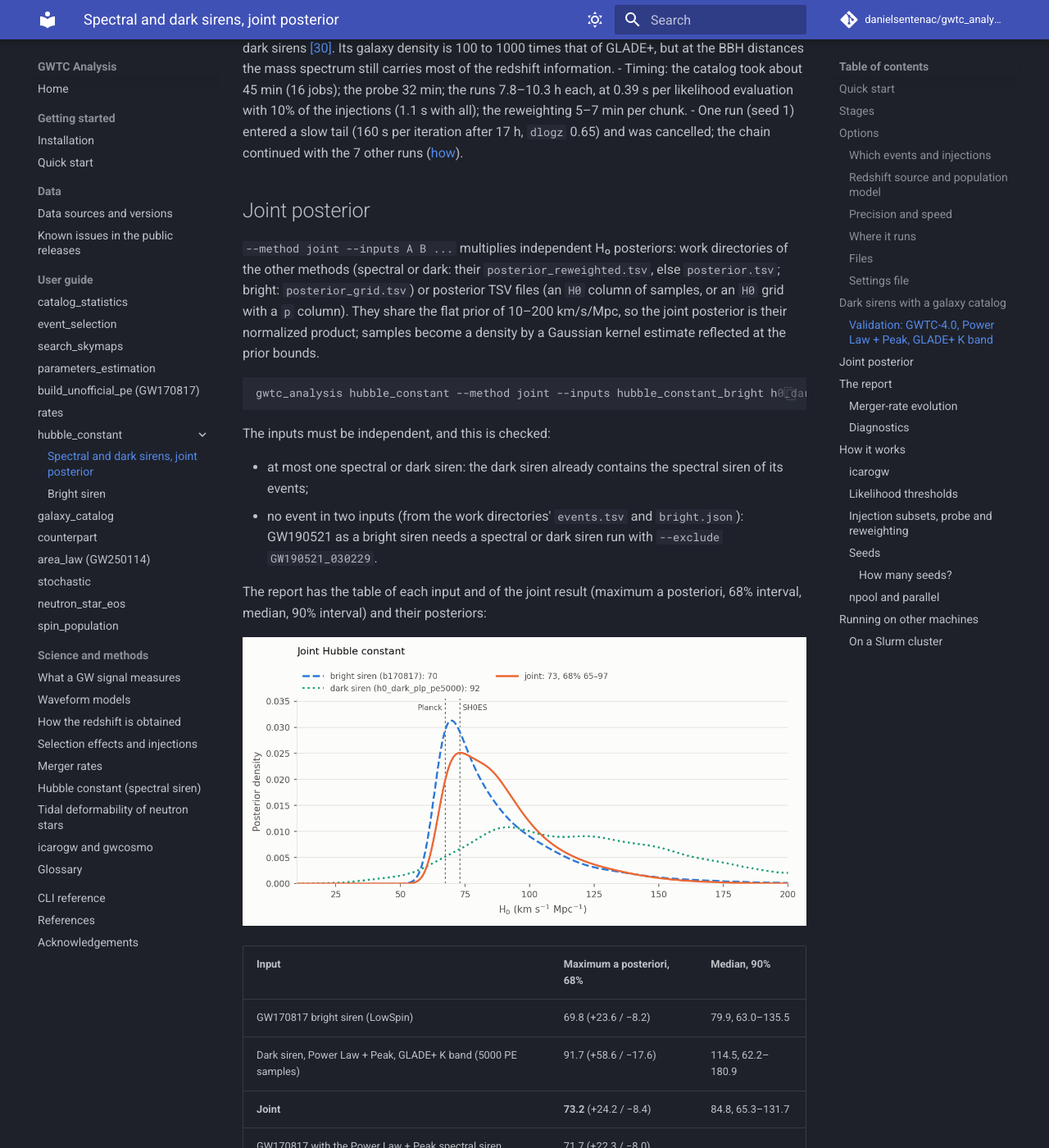
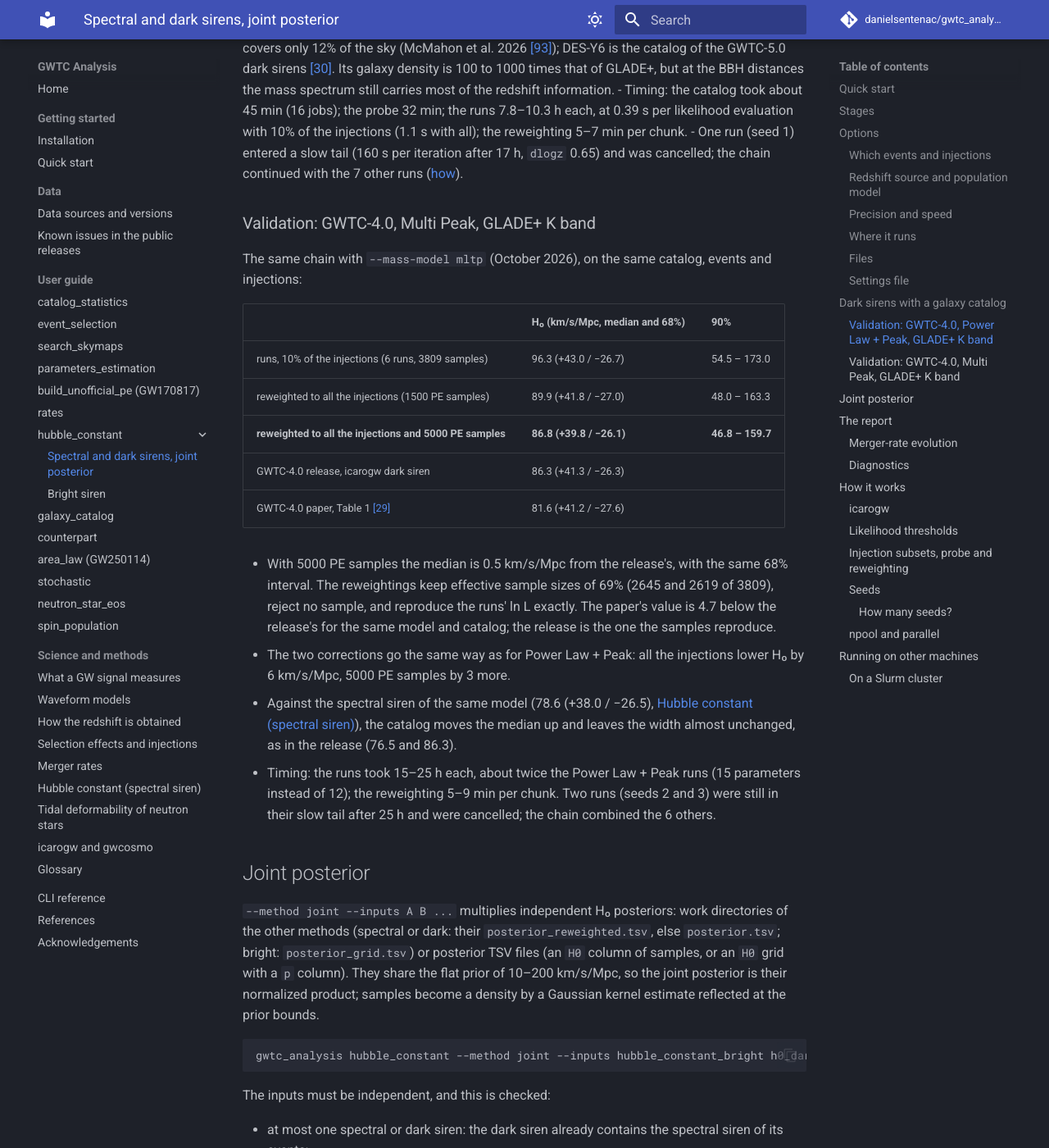
Before and after one commit to danielsentenac/gwtc_analysis, an MkDocs documentation site: the page built from docs/modes/hubble-constant.md, in a window 1280 px wide and 1400 px high, scrolled down 9945 px. Shown: the whole window at 82% size. Built offline with MkDocs 1.6.1 and Material for MkDocs 9.7.7, drawn with Linux system fonts in a browser that asks for light colours; comment, search, counter and statistics services are not loaded; some of the changed text lies outside the part shown.

Commit message:
docs: GWTC-4.0 Multi Peak dark siren validation, joint with GW170817
hubble_constant --method dark --mass-model mltp with GLADE+ K band, 137 BBH,
6 runs reweighted to all the injections and 5000 PE samples: H0 = 86.8
(+39.8 / -26.1) against 86.3 (+41.3 / -26.3) in the GWTC-4.0 release.
With GW170817 (--method joint): median 77.5 (+18.7 / -10.0) against 75.4 in
the paper; the PLP joint median is 2.3 above the paper's too.

Co-Authored-By: Claude Opus 5.5 <noreply@anthropic.com>

```diff
--- a/docs/modes/hubble-constant.md
+++ b/docs/modes/hubble-constant.md
@@ -26,7 +26,8 @@ three choices:
 
 The defaults reproduce the GWTC-4.0 cosmology paper [\[29\]](../references.md#ref-29): spectral siren
 105.8 (+44.7 / −33.2) km/s/Mpc against the published 105.5 (+46.4 / −35.8) for PLP; dark siren with GLADE+
-114.6 (+41.5 / −33.8) against 115.4 (+40.1 / −33.8), with 5000 PE samples per event ([validation](#validation-gwtc-40-power-law-peak-glade-k-band)).
+114.6 (+41.5 / −33.8) against 115.4 (+40.1 / −33.8), with 5000 PE samples per event ([validation](#validation-gwtc-40-power-law-peak-glade-k-band));
+with Multi Peak, 86.8 (+39.8 / −26.1) against 86.3 (+41.3 / −26.3) ([validation](#validation-gwtc-40-multi-peak-glade-k-band)).
 
 ## Quick start
 
@@ -294,6 +295,31 @@ points, 8 CPUs each, 1500 PE samples per event), reweighted to all the injection
 - One run (seed 1) entered a slow tail (160 s per iteration after 17 h, `dlogz` 0.65) and was cancelled; the chain
   continued with the 7 other runs ([how](#on-a-slurm-cluster)).
 
+### Validation: GWTC-4.0, Multi Peak, GLADE+ K band
+
+The same chain with `--mass-model mltp` (October 2026), on the same catalog, events and injections:
+
+| | H₀ (km/s/Mpc, median and 68%) | 90% |
+|---|---|---|
+| runs, 10% of the injections (6 runs, 3809 samples) | 96.3 (+43.0 / −26.7) | 54.5 – 173.0 |
+| reweighted to all the injections (1500 PE samples) | 89.9 (+41.8 / −27.0) | 48.0 – 163.3 |
+| **reweighted to all the injections and 5000 PE samples** | **86.8 (+39.8 / −26.1)** | **46.8 – 159.7** |
+| GWTC-4.0 release, icarogw dark siren | 86.3 (+41.3 / −26.3) | |
+| GWTC-4.0 paper, Table 1 [\[29\]](../references.md#ref-29) | 81.6 (+41.2 / −27.6) | |
+
+- With 5000 PE samples the median is 0.5 km/s/Mpc from the release's, with the same 68% interval. The
+  reweightings keep effective sample sizes of 69% (2645 and 2619 of 3809), reject no sample, and reproduce the
+  runs' ln L exactly. The paper's value is 4.7 below the release's for the same model and catalog; the release
+  is the one the samples reproduce.
+- The two corrections go the same way as for Power Law + Peak: all the injections lower H₀ by 6 km/s/Mpc, 5000 PE
+  samples by 3 more.
+- Against the spectral siren of the same model (78.6 (+38.0 / −26.5), [Hubble constant (spectral
+  siren)](../science/spectral-siren.md)), the catalog moves the median up and leaves the width almost unchanged,
+  as in the release (76.5 and 86.3).
+- Timing: the runs took 15–25 h each, about twice the Power Law + Peak runs (15 parameters instead of 12); the
+  reweighting 5–9 min per chunk. Two runs (seeds 2 and 3) were still in their slow tail after 25 h and were
+  cancelled; the chain combined the 6 others.
+
 ## Joint posterior
 
 `--method joint --inputs A B ...` multiplies independent H₀ posteriors: work directories of the other methods
@@ -324,6 +350,15 @@ interval) and their posteriors:
 | **Joint** | **73.2** (+24.2 / −8.4) | 84.8, 65.3–131.7 |
 | GW170817 with the Power Law + Peak spectral siren instead | 71.7 (+22.3 / −8.0) | |
 | GW170817 with the jet viewing angle (20 ± 3°) × the dark siren | 69.2 (+4.6 / −4.4) | 69.4, 62.2–77.1 |
+| Dark siren, Multi Peak, GLADE+ K band (5000 PE samples) | 75.5 (+38.6 / −24.8) | 87.3, 45.1–160.2 |
+| **GW170817 × the Multi Peak dark siren** | **70.6** (+17.3 / −7.5) | 77.5, 63.2–113.0 |
+
+**Against the paper.** Table 1 of [\[29\]](../references.md#ref-29) quotes medians: GW170817 with the dark siren
+gives 75.4 (+16.6 / −10.0) for Multi Peak and 82.5 for Power Law + Peak. The medians here are 77.5 (+18.7 / −10.0)
+and 84.8 (+23.7 / −14.2): about 2 km/s/Mpc above the paper for both models, although the dark sirens themselves
+match the release. An offset common to both models more likely comes from the GW170817 input (here the GWTC-1
+low-spin samples and the NGC 4993 velocities of the [bright siren](hubble-constant-bright.md)) than from the dark
+siren; this has not been checked.
 
 **Which measurement dominates.** Independent posteriors multiply, so the narrower one sets the result and the
 broader one tilts it. With the GWTC-4.0 Power Law + Peak sirens, GW170817 dominates: its 68% interval is about
```
Also changed, not shown: CHANGELOG.md (+2 -1 lines), docs/index.md (+2 -1 lines), docs/modes/galaxy-catalog.md (+3 -1 lines), docs/science/spectral-siren.md (+1 -0 lines).
